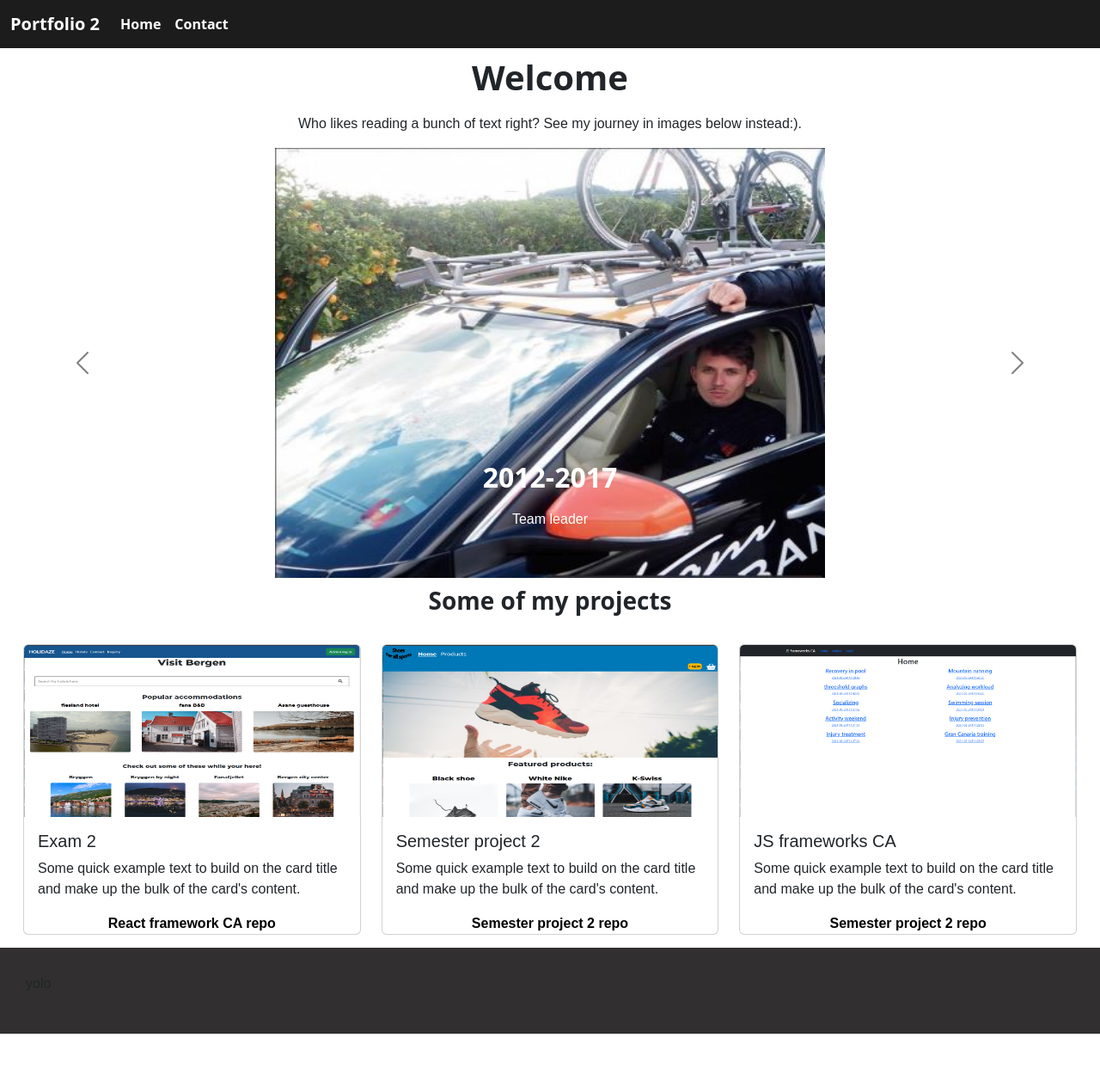
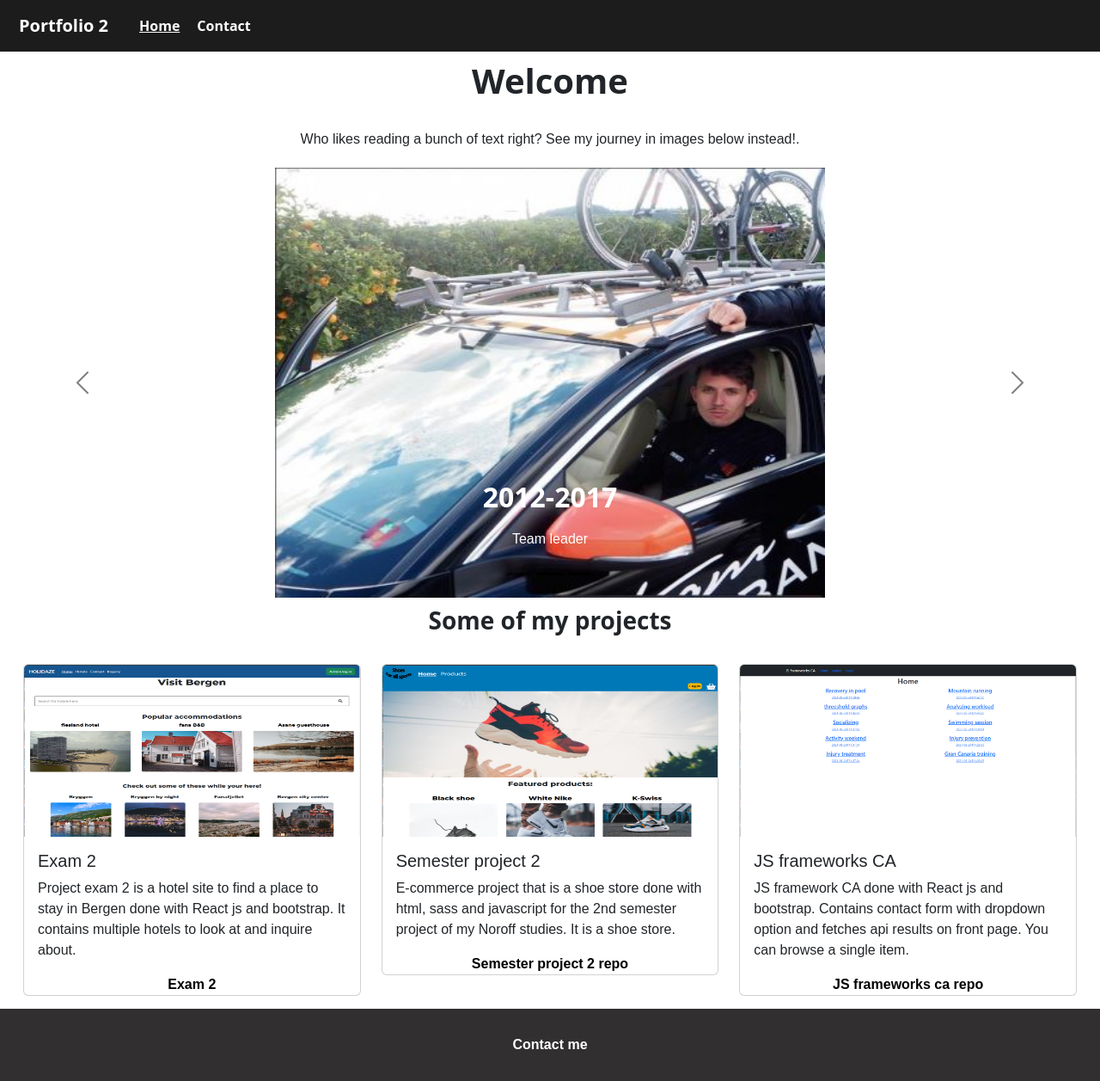
Before and after one commit to sebbe1236/portfoliosite-two-sebbe, a React (Create React App) app: page / in a window 1280 px wide. Shown: the whole page at 86% size. Before the commit the page ends 1202 px from the top, so only its background shows below. Built offline with nearby package versions, Linux system fonts and the light colour scheme.

Commit message:
description on cards

```diff
--- a/css/main.css
+++ b/css/main.css
@@ -41,6 +41,13 @@ footer {
   margin-top: auto;
   padding: 30px;
   background-color: #312f2f;
+  text-align: center;
+}
+
+footer a {
+  color: #ffffff !important;
+  text-decoration: none;
+  font-weight: bold;
 }
 
 .cards_container img {
@@ -104,10 +111,8 @@ nav button {
   background-color: white !important;
 }
 
-.nav-link {
-  color: #ffffff !important;
-}
-
 nav a {
   color: #ffffff !important;
+  padding: 10px;
+  text-decoration: none;
 }/*# sourceMappingURL=main.css.map */
--- a/src/App.js
+++ b/src/App.js
@@ -12,7 +12,7 @@ function App() {
     <BrowserRouter>
       <NavBar />
       <Routes>
-        <Route path="/" element={<Home />} />
+        <Route path="/" exact element={<Home />} />
         <Route path="/contact" element={<Contact />} />
       </Routes>
       <Footer />
--- a/src/components/layout/Footer.jsx
+++ b/src/components/layout/Footer.jsx
@@ -1,10 +1,13 @@
 import React from "react";
+import { Link } from "react-router-dom";
 
 function Footer() {
   return (
     <>
       <footer>
-        <p>yolo</p>
+        <Link className="text-center" to="/contact">
+          Contact me
+        </Link>
       </footer>
     </>
   );
--- a/src/components/layout/NavBar.jsx
+++ b/src/components/layout/NavBar.jsx
@@ -2,17 +2,26 @@ import React from "react";
 import Container from "react-bootstrap/Container";
 import Nav from "react-bootstrap/Nav";
 import Navbar from "react-bootstrap/Navbar";
+import { NavLink } from "react-router-dom";
 
 function NavBar() {
+  let activeStyle = {
+    textDecoration: "underline",
+  };
+
   return (
     <Navbar expand="lg">
       <Container fluid>
         <Navbar.Brand href="/">Portfolio 2</Navbar.Brand>
         <Navbar.Toggle aria-controls="basic-navbar-nav" />
         <Navbar.Collapse id="basic-navbar-nav">
-          <Nav className="me-auto my-2 my-lg-0">
-            <Nav.Link href="/">Home</Nav.Link>
-            <Nav.Link href="/Contact">Contact</Nav.Link>
+          <Nav className="me-auto my-2 my-lg-0" style={{ maxHeight: "100px" }}>
+            <NavLink to="/" end style={({ isActive }) => (isActive ? activeStyle : undefined)}>
+              Home
+            </NavLink>
+            <NavLink to="/contact" style={({ isActive }) => (isActive ? activeStyle : undefined)}>
+              Contact
+            </NavLink>
           </Nav>
         </Navbar.Collapse>
       </Container>
--- a/src/pages/contact/Contact.jsx
+++ b/src/pages/contact/Contact.jsx
@@ -83,7 +83,7 @@ function Contact() {
         </div>
       </form>
       <div>{error && <p>Something went wrong. </p>}</div>
-      <div>{validSubmit && <p>Form is submitted.</p>}</div>
+      <div>{validSubmit && <p className="text-center p-3">Form is submitted.</p>}</div>
     </>
   );
 }
--- a/src/pages/home/Cards.jsx
+++ b/src/pages/home/Cards.jsx
@@ -18,15 +18,16 @@ function Cards() {
               <Card.Body>
                 <Card.Title>Exam 2</Card.Title>
                 <Card.Text>
-                  Some quick example text to build on the card title and make up the bulk of the card's content.
+                  Project exam 2 is a hotel site to find a place to stay in Bergen done with React js and bootstrap. It
+                  contains multiple hotels to look at and inquire about.
                 </Card.Text>
               </Card.Body>
               <a
-                href="https://github.com/Noroff-FEU-Assignments/js-frameworks-course-assignment-sebbe1236"
+                href="https://github.com/Noroff-FEU-Assignments/project-exam-2-sebbe1236"
                 target="_blank"
                 rel="noreferrer"
               >
-                React framework CA repo
+                Exam 2
               </a>
             </Card>
           </Col>
@@ -36,7 +37,8 @@ function Cards() {
               <Card.Body>
                 <Card.Title>Semester project 2</Card.Title>
                 <Card.Text>
-                  Some quick example text to build on the card title and make up the bulk of the card's content.
+                  E-commerce project that is a shoe store done with html, sass and javascript for the 2nd semester
+                  project of my Noroff studies. It is a shoe store.
                 </Card.Text>
               </Card.Body>
               <a
@@ -54,15 +56,16 @@ function Cards() {
               <Card.Body>
                 <Card.Title>JS frameworks CA</Card.Title>
                 <Card.Text>
-                  Some quick example text to build on the card title and make up the bulk of the card's content.
+                  JS framework CA done with React js and bootstrap. Contains contact form with dropdown option and
+                  fetches api results on front page. You can browse a single item.
                 </Card.Text>
               </Card.Body>
               <a
-                href="https://github.com/Noroff-FEU-Assignments/project-exam-2-sebbe1236"
+                href="https://github.com/Noroff-FEU-Assignments/js-frameworks-course-assignment-sebbe1236"
                 target="_blank"
                 rel="noreferrer"
               >
-                Semester project 2 repo
+                JS frameworks ca repo
               </a>
             </Card>
           </Col>
--- a/src/pages/home/Home.jsx
+++ b/src/pages/home/Home.jsx
@@ -7,7 +7,9 @@ function Home() {
   return (
     <>
       <Heading>Welcome</Heading>
-      <p className="text-center">Who likes reading a bunch of text right? See my journey in images below instead:).</p>
+      <h6 className="text-center p-3">
+        Who likes reading a bunch of text right? See my journey in images below instead!.
+      </h6>
 
       <Slider />
       <Cards />
--- a/src/sass/partials/_footer.scss
+++ b/src/sass/partials/_footer.scss
@@ -4,4 +4,11 @@ footer {
   margin-top: auto;
   padding: 30px;
   background-color: $footer-color;
+  text-align: center;
 }
+
+footer a {
+  color: $header-links !important;
+  text-decoration: none;
+  font-weight: bold;
+}
--- a/src/sass/partials/_header.scss
+++ b/src/sass/partials/_header.scss
@@ -10,10 +10,8 @@ nav button {
   background-color: white !important;
 }
 
-.nav-link {
-  color: $header-links !important;
-}
-
 nav a {
   color: $header-links !important;
+  padding: 10px;
+  text-decoration: none;
 }
```
Also changed, not shown: 1 other file (tests, documents, lock files or other folders).
